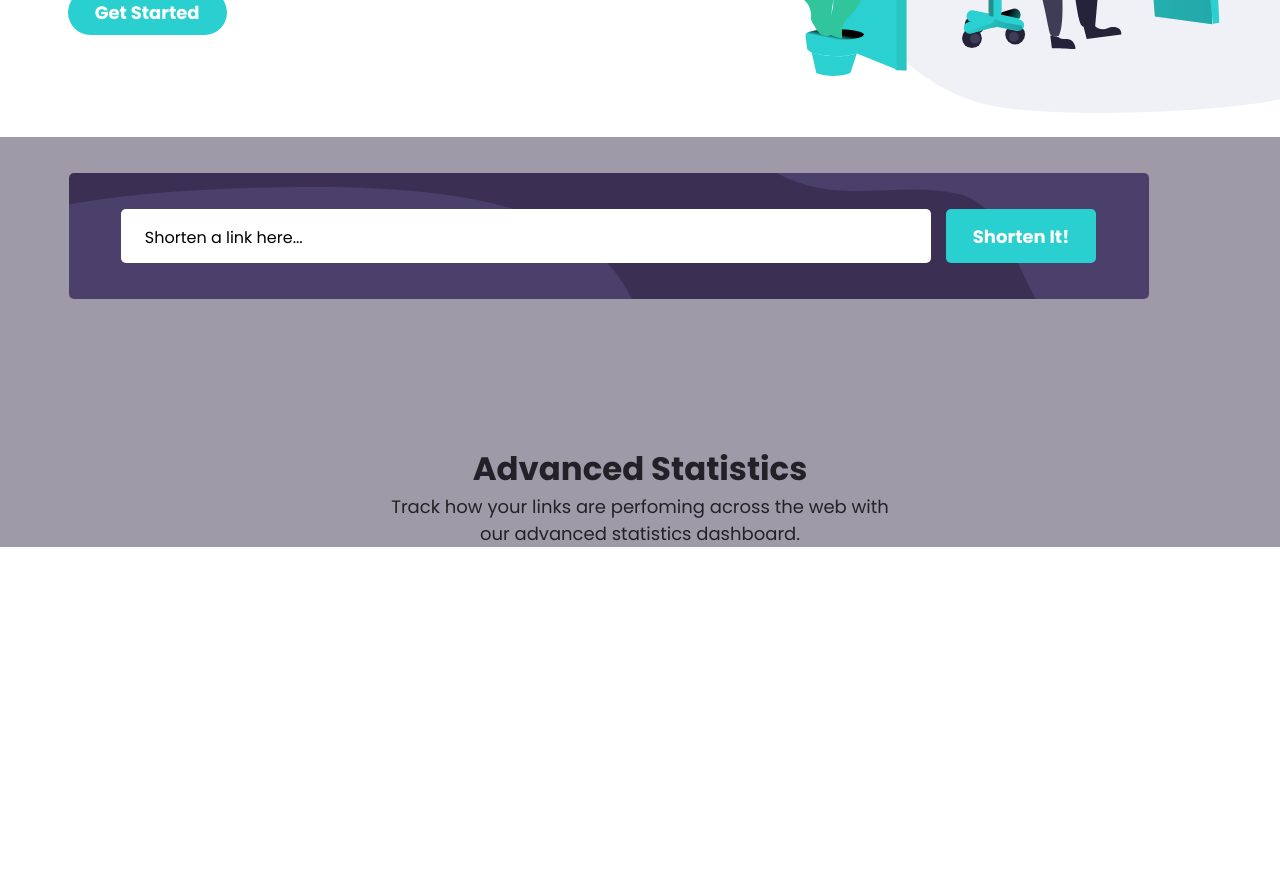
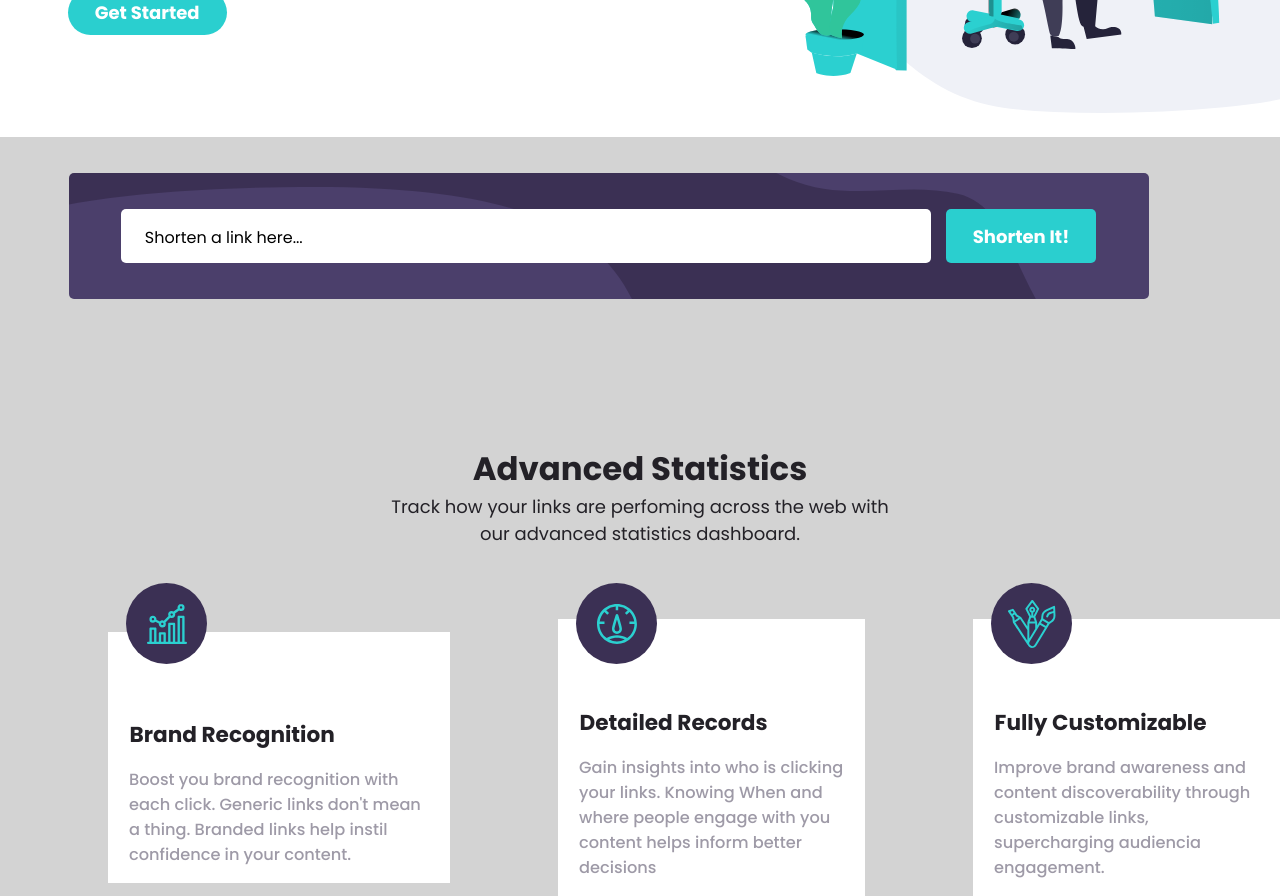
Before and after one commit to EuCaue/url-shortening-api, a React (Vite) app: page / in a window 1280 px wide. Shown: the part 440-1336 px from the top of the page. Before the commit the page ends 987 px from the top, so only its background shows below. Built offline with nearby package versions, Linux system fonts and the light colour scheme.

Commit message:
BoxWithImage && styled

```diff
--- /dev/null
+++ b/src/components/BottomPage/index.tsx
@@ -0,0 +1,49 @@
+import React from 'react';
+
+import { Container, Background, Span, IconSVG, H1, P } from './styled';
+import iconBrand from '../../assets/images/icon-brand-recognition.svg';
+import iconRecord from '../../assets/images/icon-detailed-records.svg';
+import iconFullyCustom from '../../assets/images/icon-fully-customizable.svg';
+
+interface BoxImg {
+  icon: string;
+  h1: string;
+  p: string;
+}
+
+const BoxWithImage = (props: BoxImg): JSX.Element => {
+  return (
+    <Background>
+      <IconSVG icon={props.icon} />
+      <H1>{props.h1}</H1>
+      <P>{props.p}</P>
+    </Background>
+  );
+};
+
+export default function BottomPage() {
+  return (
+    <Container>
+      <Span>
+        <BoxWithImage
+          icon={iconBrand}
+          h1="Brand Recognition"
+          p="Boost you brand recognition with each click.
+		Generic links don't mean a thing. Branded links help instil confidence in your content."
+        />
+      </Span>
+      <BoxWithImage
+        icon={iconRecord}
+        h1="Detailed Records"
+        p="Gain insights into who is clicking your links. Knowing When and where people engage with you content helps inform better decisions"
+      />
+      <BoxWithImage
+        icon={iconFullyCustom}
+        h1="Fully Customizable"
+        p="
+		Improve brand awareness and content discoverability through customizable links, supercharging audiencia engagement.
+		"
+      />
+    </Container>
+  );
+}
--- /dev/null
+++ b/src/components/BottomPage/styled.ts
@@ -0,0 +1,68 @@
+/* eslint-disable import/prefer-default-export */
+import styled from 'styled-components';
+import * as colors from '../../assets/styles/configColors/colors';
+import iconBrand from '../../assets/images/icon-brand-recognition.svg';
+
+interface Icon {
+  icon: string;
+}
+
+export const Container = styled.section`
+  display: flex;
+  align-items: center;
+  justify-content: center;
+  position: relative;
+  float: inherit;
+  background-color: ${colors.gray};
+  background-color: lightgray;
+	/* height: 2em; */
+`;
+
+export const Background = styled.div`
+  background-color: #fff;
+  /* display: inline-flex !important; */
+  width: 19em;
+  margin-top: 4em;
+  margin-left: 6em;
+  height: 120%;
+`;
+
+export const Span = styled.span`
+  display: block;
+  border-radius: 2em;
+`;
+
+export const IconSVG = styled.span<Icon>`
+  background-color: ${colors.darkViolet};
+  background-image: url(${(props) => props.icon});
+  background-position: center;
+  background-repeat: no-repeat;
+  border-radius: 50%;
+  width: 4.5em;
+  height: 4.5em;
+  position: absolute;
+  padding: 1em;
+  margin-left: 1em;
+  top: 2em;
+`;
+
+export const H1 = styled.h1`
+  /* padding: 1em; */
+  padding-top: 4em;
+  padding-left: 1em;
+  color: ${colors.veryDarkViolet};
+  text-align: left;
+  font-weight: 700;
+  font-size: 1.2em;
+  justify-content: center;
+`;
+
+export const P = styled.p`
+  color: ${colors.grayishViolet};
+  font-weight: 500;
+  padding: 1em;
+  padding-left: 1.3em;
+  height: 50%;
+  font-size: 0.9em;
+  text-align: left;
+`;
--- a/src/components/ShortForm/styled.ts
+++ b/src/components/ShortForm/styled.ts
@@ -107,9 +107,9 @@ export const Container = styled.div`
   align-items: center;
   justify-content: center;
   flex-direction: column;
-  background-color: ${colors.grayishViolet};
+  background-color: lightgray;
   z-index: 0;
-  height: 90%;
+  height: 100%;
 `;
 
 export const ShortLink = styled.div`
--- a/src/pages/UrlShort/index.tsx
+++ b/src/pages/UrlShort/index.tsx
@@ -1,11 +1,9 @@
 import React from 'react';
-import axios from 'axios';
 
-import { Container } from './styled';
-import logo from '../../assets/images/logo.svg';
 import Header from '../../components/Header';
 import MiddlePage from '../../components/MiddlePage';
 import ShortForm from '../../components/ShortForm';
+import BottomPage from '../../components/BottomPage';
 
 export default function UrlShort() {
   return (
@@ -14,6 +12,7 @@ export default function UrlShort() {
       <main>
         <MiddlePage />
         <ShortForm />
+        <BottomPage />
       </main>
     </>
   );
```
